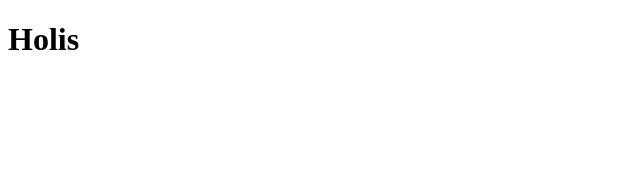
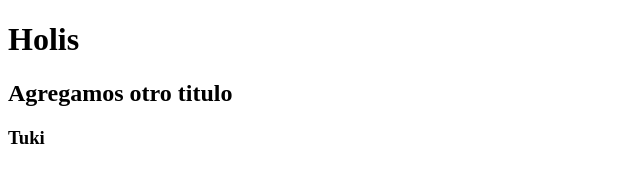
Before and after one commit to mCaglie/git-branches, a plain HTML site: page index.html in a window 1280 px wide. Shown: the whole page, without its empty margins (0-640 px from the left). Drawn offline with Linux system fonts and the light colour scheme.

Commit message:
add: titulos en index.html

```diff
--- a/index.html
+++ b/index.html
@@ -7,5 +7,7 @@
 </head>
 <body>
     <h1>Holis</h1>
+    <h2>Agregamos otro titulo</h2>
+    <h3>Tuki</h3>
 </body>
 </html>
```
